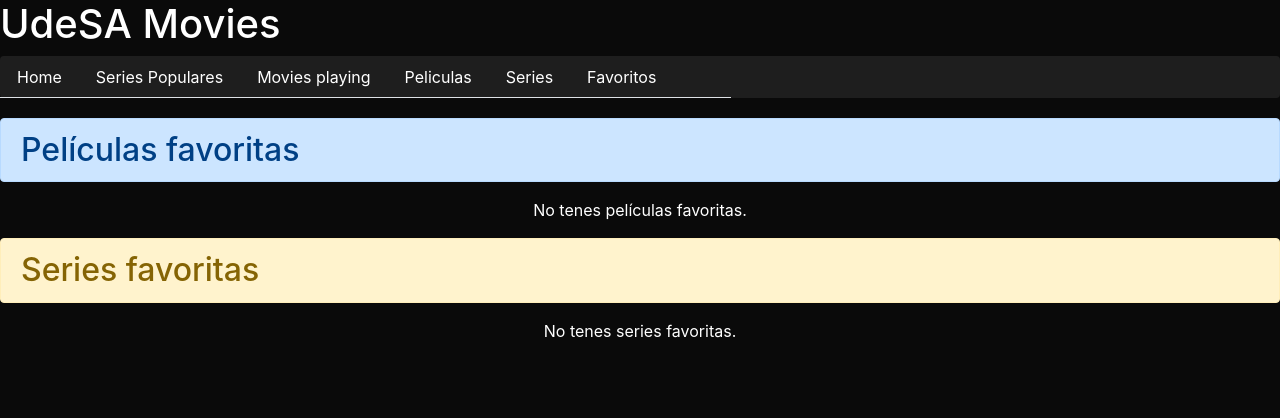
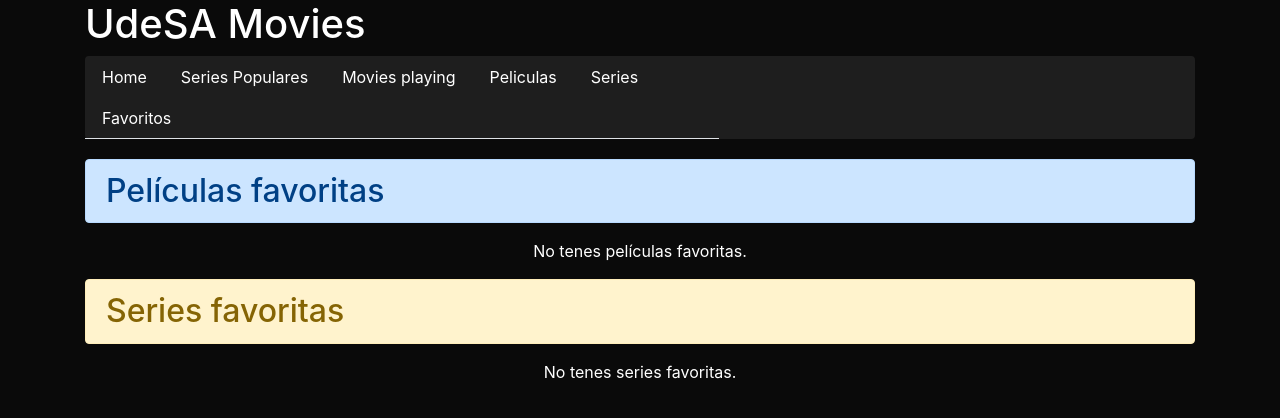
Before and after one commit to sofisanmarco/proyecto_integrador, a React (Create React App) app: page /Favoritos in a window 1280 px wide. Shown: the top 418 px of the page. Built offline with nearby package versions, Linux system fonts and the light colour scheme.

Commit message:
Corrigiendo detalles

```diff
--- a/src/Screens/Favoritos/Favoritos.js
+++ b/src/Screens/Favoritos/Favoritos.js
@@ -67,6 +67,7 @@ render() {
     const series = this.state.series;
 
     return (
+        <div class="container">
     <>
         <Header />
 
@@ -185,7 +186,7 @@ render() {
             );
         })
         )}
-    </>
+    </></div>
     );
 }
 }
--- a/src/Screens/Resultados/Resultados.js
+++ b/src/Screens/Resultados/Resultados.js
@@ -3,7 +3,6 @@ import SeriePopular from "../../Components/SeriePopular/SeriePopular";
 import PopularMovie from "../../Components/PopularMovie/PopularMovie";
 import Header from "../../Components/Header/Header";
 import Footer from "../../Components/Footer/Footer";
-import Buscador from "../../Components/Buscador/Buscador";
 
 class Resultados extends Component{
     constructor(props){
@@ -59,7 +58,6 @@ render(){
     return(
         <div>
             <Header/>
-            <Buscador/>
             <h2 className="error404" >Resultados de busqueda</h2>
             <section className="row cards">
 
--- a/src/Screens/Series/Series.js
+++ b/src/Screens/Series/Series.js
@@ -7,7 +7,6 @@ function PaginaSeries(){
     return(
         <React.Fragment>
             <div class="container">
-                <h1>UdeSA Movies</h1>
                 <Header/>
 
 
```
